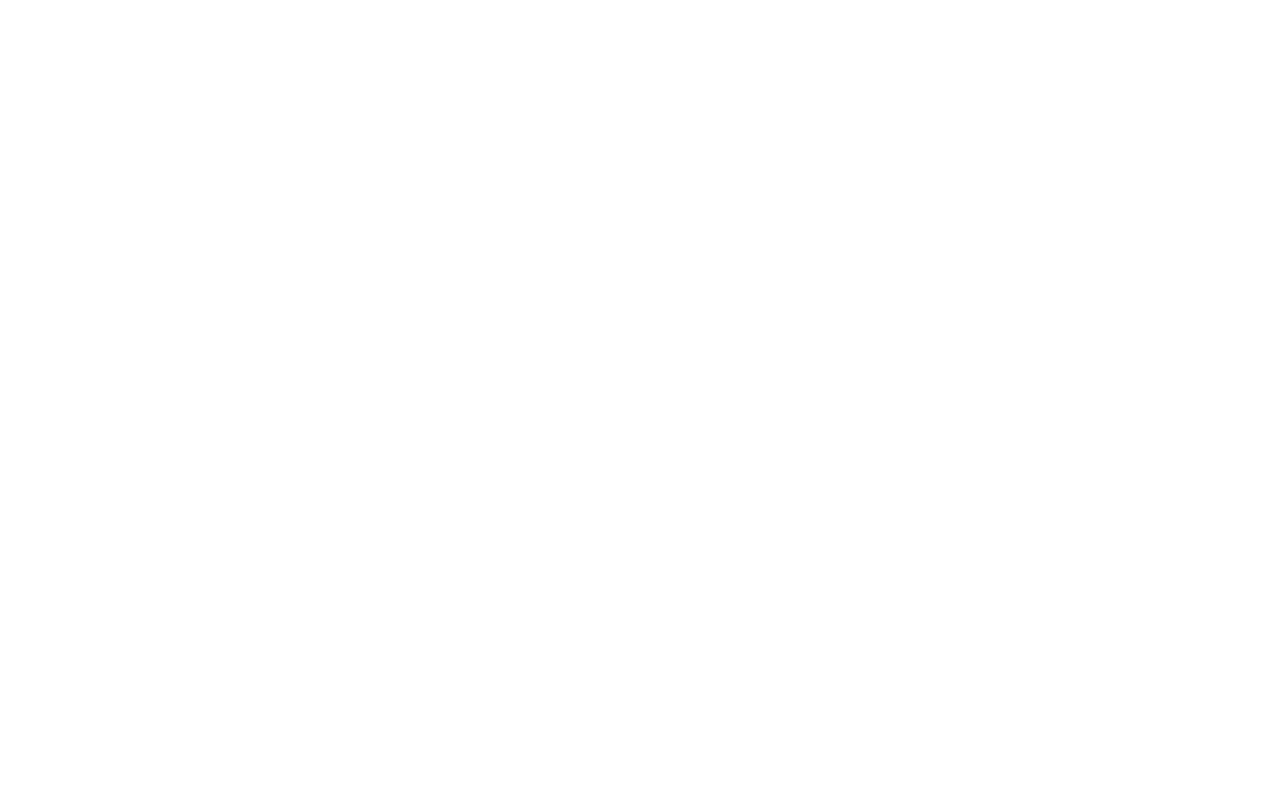
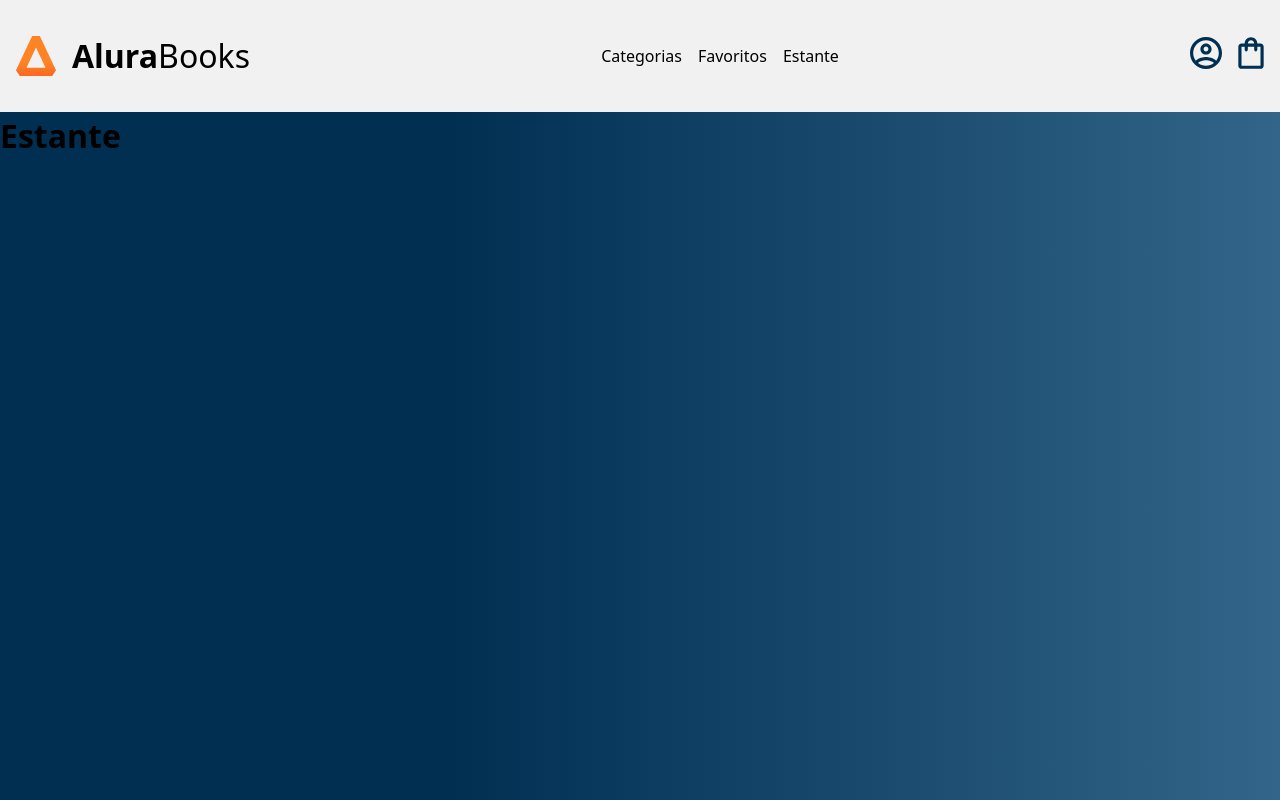
Before and after one commit to leonardo-amaro/alura-books, a React (Vite) app: page /estante in a window 1280 px wide. Before the commit this address had no page. Built offline with nearby package versions, Linux system fonts and the light colour scheme.

Commit message:
adicionando as outras rotas
Criando rotas para cada item do Menu e corrigindo seus estilos

```diff
--- a/src/components/EstilosGlobais/index.jsx
+++ b/src/components/EstilosGlobais/index.jsx
@@ -17,6 +17,12 @@ const EstilosGlobais = createGlobalStyle`
     padding: 0;
     box-sizing: border-box;
   }
+
+  a {
+    font: inherit;
+    color: inherit;
+    text-decoration: none;
+  }
 `
 
 export default EstilosGlobais
--- a/src/components/Header/index.jsx
+++ b/src/components/Header/index.jsx
@@ -2,8 +2,9 @@ import styled from 'styled-components'
 import perfil from '../../images/perfil.svg'
 import sacola from '../../images/sacola.svg'
 import Logo from '../Logo'
+import { Link } from 'react-router'
 
-const itensHeader = ['Categorias', 'Favoritos', 'Minha estante']
+const itensHeader = ['Categorias', 'Favoritos', 'Estante']
 const iconesHeader = [perfil, sacola]
 
 const HeaderEstilizado = styled.header`
@@ -26,10 +27,18 @@ const HeaderEstilizado = styled.header`
 const Header = () => {
   return (
     <HeaderEstilizado>
-      <Logo />
+      <Link to="/">
+        <Logo />
+      </Link>
       <ul>
         {itensHeader.map(
-          (item, index) => <li key={index}>{item}</li>
+          (item, index) => (
+            <Link to={`/${item.toLowerCase()}`}>
+              <li key={index}>
+                {item}
+              </li>
+            </Link>
+          )
         )}
       </ul>
       <ul>
--- a/src/components/PaginaPadrao/index.jsx
+++ b/src/components/PaginaPadrao/index.jsx
@@ -1,6 +1,6 @@
 import styled from 'styled-components'
 import Header from '../Header'
-import Pesquisa from '../Pesquisa'
+import { Outlet } from 'react-router'
 
 const AppContainer = styled.div`
   min-width: 100vw;
@@ -8,11 +8,12 @@ const AppContainer = styled.div`
   background-image: linear-gradient(90deg, #002F52 35%, #326589);
 `
 
-const PaginaPadrao = () => {
+const PaginaPadrao = ({ children }) => {
   return (
     <AppContainer>
       <Header />
-      <Pesquisa />
+      <Outlet />
+      {children}
     </AppContainer>
   )
 }
--- a/src/routes.jsx
+++ b/src/routes.jsx
@@ -1,11 +1,16 @@
 import { BrowserRouter, Routes, Route } from 'react-router'
 import PaginaPadrao from './components/PaginaPadrao'
+import Pesquisa from './components/Pesquisa'
 
 const AppRoutes = () => {
   return (
     <BrowserRouter>
       <Routes>
         <Route path='/' element={ <PaginaPadrao /> }>
+          <Route index element={ <Pesquisa /> } />
+          <Route path='categorias' element={ <h1>Categorias</h1> } />
+          <Route path='favoritos' element={ <h1>Favoritos</h1> } />
+          <Route path='estante' element={ <h1>Estante</h1> } />
         </Route>
       </Routes>
     </BrowserRouter>
```
Lines whose indentation alone changed are shown as unchanged.
